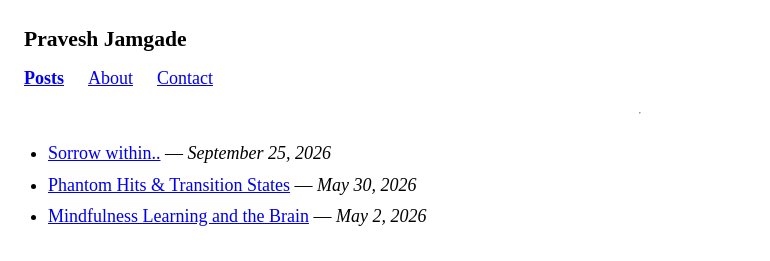
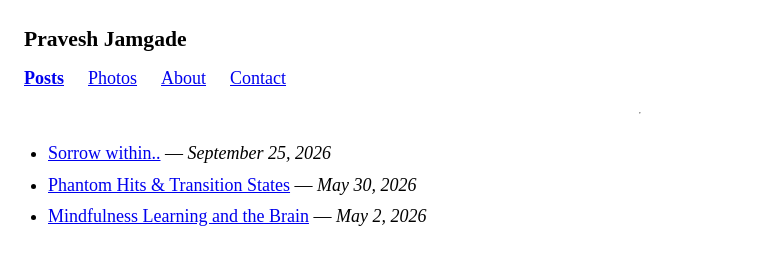
Before and after one commit to Pravesh-Jamgade/pravesh-jamgade.github.io, a Jekyll site: the page built from index.html, in a window 1280 px wide. Shown: the top 261 px of the page, without its empty margins (0-770 px from the left). Built offline with Jekyll 4.4.1, drawn with Linux system fonts in a browser that asks for light colours.

Commit message:
Add Photos tab to site navigation

```diff
--- a/_includes/header.html
+++ b/_includes/header.html
@@ -7,6 +7,7 @@
     <p class="site-title">{{ site.title }}</p>
     <nav aria-label="Main navigation">
       <a href="{{ '/' | relative_url }}"{% if page.nav == 'posts' %} aria-current="page"{% endif %}>Posts</a>
+      <a href="{{ '/photos.html' | relative_url }}"{% if page.nav == 'photos' %} aria-current="page"{% endif %}>Photos</a>
       <a href="{{ '/about.html' | relative_url }}"{% if page.nav == 'about' %} aria-current="page"{% endif %}>About</a>
       <a href="{{ '/contact.html' | relative_url }}"{% if page.nav == 'contact' %} aria-current="page"{% endif %}>Contact</a>
     </nav>
```
